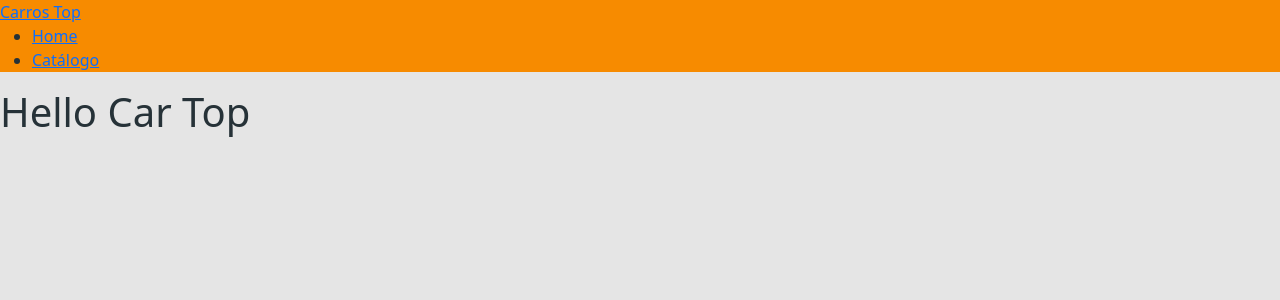
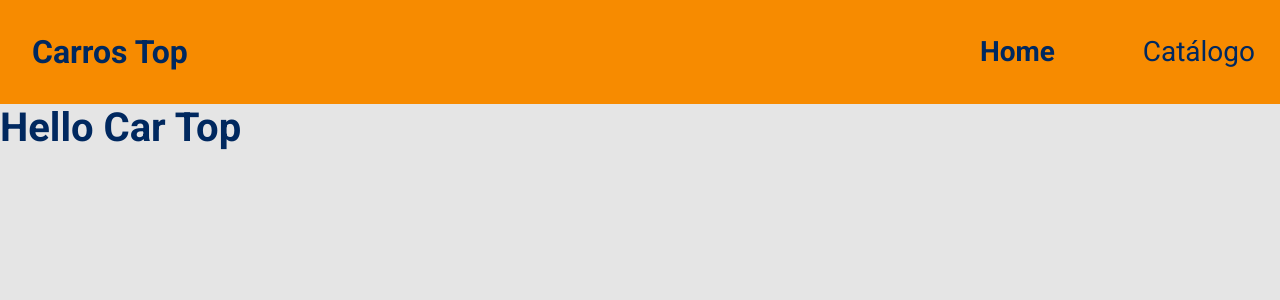
Before and after one commit to T-G0nc4lv3s/car-top, a React (Create React App) app in the folder frontweb/: page / in a window 1280 px wide. Shown: the top 300 px of the page. Built offline with nearby package versions, Linux system fonts and the light colour scheme.

Commit message:
Navbar customization

```diff
--- /dev/null
+++ b/frontweb/src/App.css
@@ -0,0 +1,16 @@
+@import url('https://fonts.googleapis.com/css2?family=Roboto:wght@300;400;700&display=swap');
+
+* {
+    font-family: 'Roboto', 'sans serif';
+    color: rgba(0, 40, 95, 1);
+
+}
+h1,h2,h3,h4,h5,h6{
+    font-weight: 700;
+    margin-bottom: 0;
+}
+
+a, a:hover{
+    text-decoration: none;
+    color: unset;
+}
--- a/frontweb/src/App.tsx
+++ b/frontweb/src/App.tsx
@@ -1,4 +1,5 @@
-import "./assets/styles/custom.scss";
+import './assets/styles/custom.scss';
+import './App.css';
 import Navbar from "./components/Navbar";
 
 function App() {
--- a/frontweb/src/assets/styles/custom.scss
+++ b/frontweb/src/assets/styles/custom.scss
@@ -2,5 +2,5 @@ $theme-colors: (
 'primary': #F78B00,
 );
 $body-bg: #e5e5e5;
-$body-color: #263238;
+$body-color: #00285F;
 @import '~bootstrap/scss/bootstrap.scss';
--- a/frontweb/src/components/Navbar/index.tsx
+++ b/frontweb/src/components/Navbar/index.tsx
@@ -1,20 +1,26 @@
+import './styles.css';
+
 const Navbar = () => {
   return (
     <>
-      <nav className="bg-primary">
-        <div>
-          <a href="link">Carros Top</a>
+      <nav className="navbar navbar-expand-md bg-primary main-nav">
+
+        <div className="container-fluid">
+          <a href="link" className="nav-log-text ">Carros Top</a>
         </div>
-        <div>
-          <ul>
+
+        <div className="collapse navbar-collapse">
+          <ul className="navbar-nav main-menu" >
             <li>
-              <a href="link">Home</a>
+              <a href="link" className="active">Home</a>
             </li>
+
             <li>
               <a href="link">Catálogo</a>
             </li>
           </ul>
         </div>
+
       </nav>
     </>
   );
--- /dev/null
+++ b/frontweb/src/components/Navbar/styles.css
@@ -0,0 +1,32 @@
+.main-nav {
+  font-size: 28px;
+  font-weight: 700px;
+}
+
+.main-nav a,
+a:hover {
+  text-decoration: none;
+}
+
+.nav-log-text {
+  font-weight: 700;
+  font-size: 32px;
+  padding: 20px;
+}
+
+.main-menu{
+    display: flex;
+    justify-content: space-between;
+    width: 300px;
+    padding-right: 25px;
+
+}
+
+.main-menu a{
+    font-weight: 400;
+    text-decoration: none;
+}
+
+.main-menu a.active {
+  font-weight: 700;
+}
```
